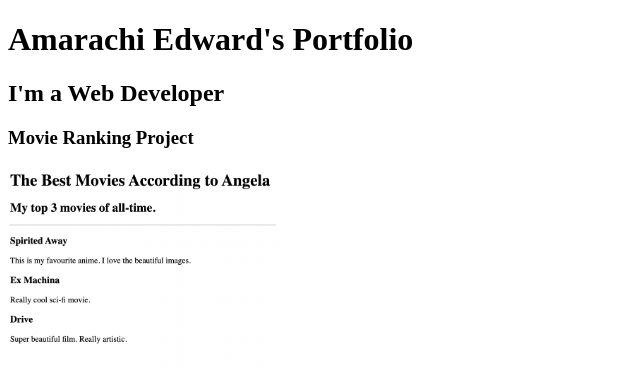
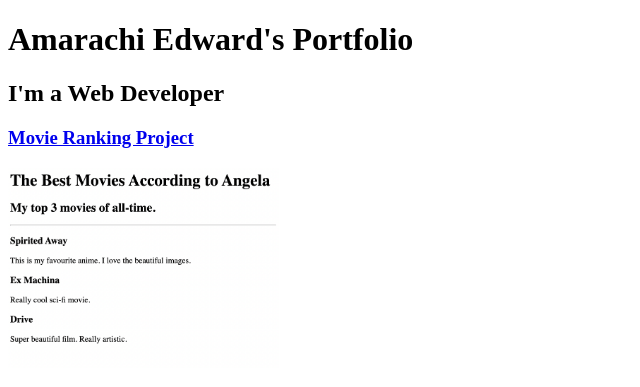
Before and after one commit to AmmyLove/html-portfolio, a plain HTML site: page index.html in a window 1280 px wide. Shown: the top 387 px of the page, without its empty margins (0-640 px from the left). Drawn offline with Linux system fonts and the light colour scheme.

Commit message:
Add files via upload

```diff
--- a/index.html
+++ b/index.html
@@ -25,7 +25,7 @@ https://developer.mozilla.org/en-US/docs/Web/HTML/Element/img#attr-height -->
   <h1>Amarachi Edward's Portfolio</h1>
   <h2>I'm a Web Developer</h2>
 
-  <h3><a href="./public/movie-ranking.html"></a>Movie Ranking Project</h3>
+  <h3><a href="./public/movie-ranking.html">Movie Ranking Project</a></h3>
   <img src="./assets/images/movie-ranking.png" alt="movie ranking project review" height="200">
 
   <h3><a href="./public/birthday-invite.html">Birthday Invite Project</a></h3>
```
